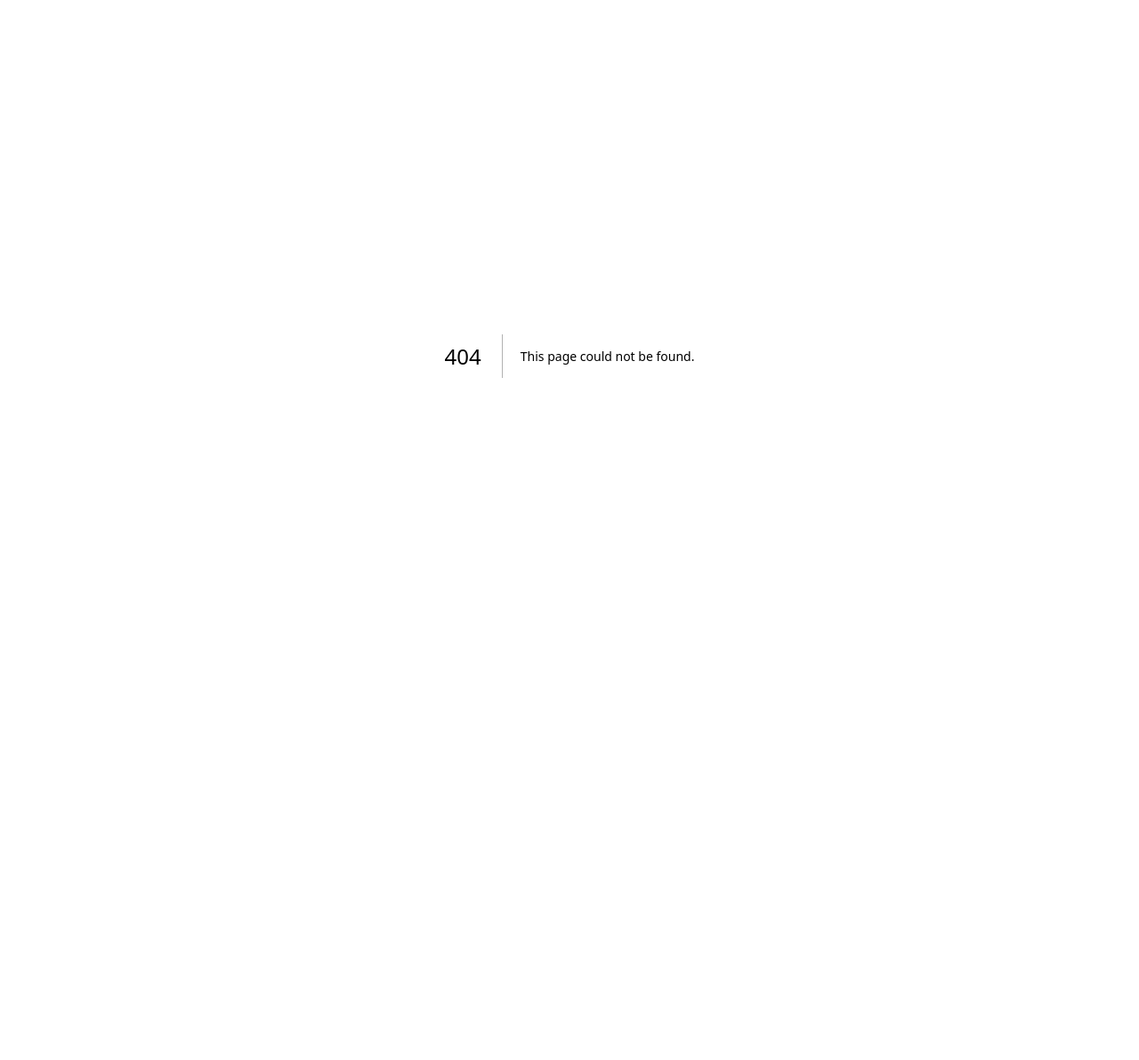
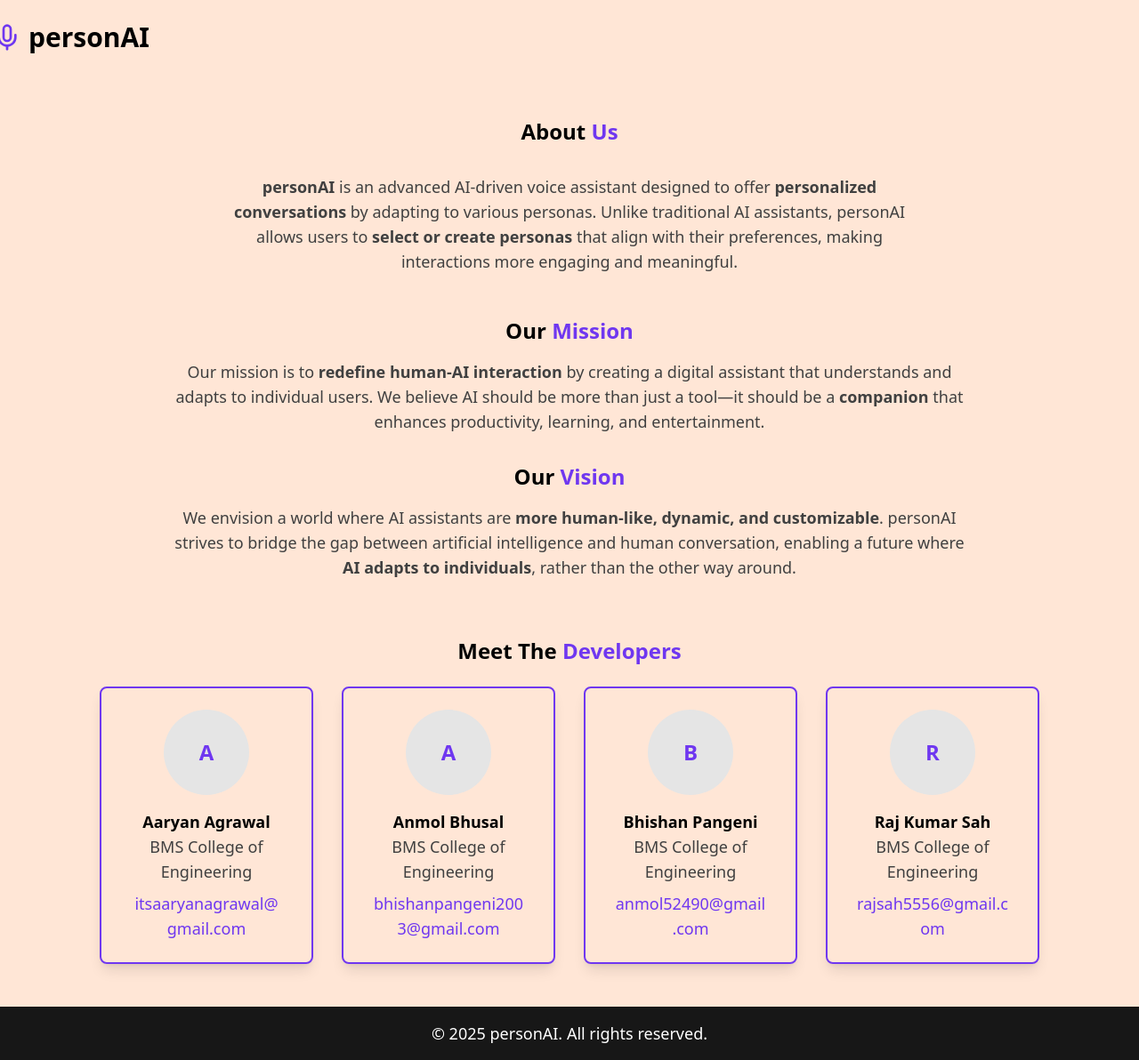
Before and after one commit to code-razz/personaAI, a Next.js app in the folder client/: page /about in a window 1280 px wide. Before the commit this address had no page. Shown: the whole page at 89% size. Before the commit the page ends 800 px from the top, so only its background shows below. Built offline with nearby package versions, Linux system fonts and the light colour scheme.

Commit message:
Added and Edited to make new UI

```diff
--- /dev/null
+++ b/client/src/components/Logo.tsx
@@ -0,0 +1,17 @@
+import React from 'react'
+
+function Logo() {
+  return (
+    <div className="flex items-center gap-2 -ml-6">
+    {/* Logo */}
+    <svg xmlns="http://www.w3.org/2000/svg" width="32" height="32" viewBox="0 0 24 24" fill="none" stroke="currentColor" strokeWidth="2" strokeLinecap="round" strokeLinejoin="round" className="text-prim">
+      <path d="M12 2a3 3 0 0 0-3 3v7a3 3 0 0 0 6 0V5a3 3 0 0 0-3-3Z"></path>
+      <path d="M19 10v2a7 7 0 0 1-14 0v-2"></path>
+      <line x1="12" x2="12" y1="19" y2="22"></line>
+    </svg>
+    <span className="text-3xl font-bold text-black">personAI</span>
+  </div>
+  )
+}
+
+export default Logo
--- a/client/src/components/chat/ChatMessage.tsx
+++ b/client/src/components/chat/ChatMessage.tsx
@@ -18,15 +18,15 @@ export const ChatMessage = ({
     <div className={`flex flex-col gap-1 ${hideName ? "pt-0" : "pt-6"}`}>
       {!hideName && (
         <div
-          className={` font-bold text-lg text-${
+          className={`text-lg text-${
             isSelf ? "gray-800" : accentColor + "-900 text-ts-" + accentColor
-          } uppercase text-xs`}
+          } uppercase text-s`}
         >
           {name}
         </div>
       )}
       <div
-        className={`pr-4 text-${isSelf ? "stone-500" : accentColor + "-700"} text-sm ${
+        className={`font-medium pr-4 text-${isSelf ? "stone-500" : accentColor + "-800"} text-s ${
           isSelf ? "" : `drop-shadow-[0_1px_2px_rgba(${accentColor},0.3)]`
         } whitespace-pre-line`}
       >
--- a/client/src/components/config/ConfigurationPanelItem.tsx
+++ b/client/src/components/config/ConfigurationPanelItem.tsx
@@ -15,9 +15,9 @@ export const ConfigurationPanelItem: React.FC<ConfigurationPanelItemProps> = ({
   deviceSelectorKind,
 }) => {
   return (
-    <div className="w-full text-black py-4 border-b border-b-gray-800 font-bold relative">
+    <div className="w-full text-black pb-2 border-b border-b-gray-800 font-bold relative">
       <div className="flex flex-row justify-between items-center px-4 text-xs uppercase tracking-wider">
-        <h3>{title}</h3>
+        <p className="text-lg">{title}</p>
         {deviceSelectorKind && (
           <span className="flex flex-row gap-2">
             <TrackToggle
@@ -32,7 +32,7 @@ export const ConfigurationPanelItem: React.FC<ConfigurationPanelItemProps> = ({
           </span>
         )}
       </div>
-      <div className="px-4 py-2 text-xs text-gray-700 leading-normal font-semibold">
+      <div className="px-4 py-2 text-s text-gray-800 leading-normal font-medium">
         {children}
       </div>
     </div>
--- a/client/src/components/config/NameValueRow.tsx
+++ b/client/src/components/config/NameValueRow.tsx
@@ -13,7 +13,7 @@ export const NameValueRow: React.FC<NameValueRowProps> = ({
 }) => {
   return (
     <div className="flex flex-row w-full items-baseline text-sm">
-      <div className="grow shrink-0 text-gray-500">{name}</div>
+      <div className="grow shrink-0 text-gray-700">{name}</div>
       <div className={`text-xs shrink text-${valueColor} text-right`}>
         {value}
       </div>
--- a/client/src/components/playground/Playground.tsx
+++ b/client/src/components/playground/Playground.tsx
@@ -63,7 +63,18 @@ export default function Playground({
   //   }
   // }, [router.query.persona]);
   const router = useRouter();
-  const [persona, setPersona] = useState(null);
+  // const [persona, setPersona] = useState(null);
+  const [persona, setPersona] = useState({
+    // type:"",
+    persona_name: "",
+    sex: "",
+    traits: "",
+    tone: "",
+    purpose: "",
+    response_type: "",
+    backstory: "",
+    // avatar:"",
+  });
 
   useEffect(() => {
     if (router.query.persona) {
@@ -286,7 +297,7 @@ export default function Playground({
       <div className="flex flex-col gap-4 h-full w-full items-start overflow-y-auto">
         {config.description && (
           <ConfigurationPanelItem title="Description">
-            This is PersonaAI assistant by team MO:Mo:. It is an advanced personality and background story based customizable voice assistant which can do conversation in real time.
+            This is <span className="font-bold">personAI</span> assistant by team MO:MO. It is an advanced personality and background story based customizable voice assistant which can do conversation in real time.
           </ConfigurationPanelItem>
         )}
 
@@ -500,7 +511,7 @@ export default function Playground({
   return (
     <>
       <PlaygroundHeader
-        title="Persona AI by Team MO:MO"
+        title=""
         logo={logo}
         githubLink={config.github_link}
         height={headerHeight}
@@ -545,20 +556,18 @@ export default function Playground({
           <PlaygroundTile
             title="Chat"
             className="h-full grow basis-1/4 hidden lg:flex w-full"
+            persona_name={persona?.persona_name}
           >
             {chatTileContent}
           </PlaygroundTile>
         )}
         <PlaygroundTile
           padding={false}
-          backgroundColor="red-200"
+          backgroundColor="red"
           className="h-full w-full basis-1/4 items-start overflow-y-auto hidden max-w-[480px] lg:flex"
           childrenClassName="h-full grow items-start"
         >
           {settingsTileContent}
-          <p>
-            {room?.localParticipant?.identity}
-          </p>
         </PlaygroundTile>
       </div>
     </>
--- a/client/src/components/playground/PlaygroundHeader.tsx
+++ b/client/src/components/playground/PlaygroundHeader.tsx
@@ -5,6 +5,7 @@ import { useConfig } from "@/hooks/useConfig";
 import { ConnectionState } from "livekit-client";
 import { ReactNode } from "react";
 import Link from 'next/link';
+import Logo from "../Logo";
 
 
 type PlaygroundHeader = {
@@ -36,9 +37,10 @@ export const PlaygroundHeader = ({
     >
       <div className="flex items-center gap-3 basis-2/3">
         <div className="flex lg:basis-1/2">
-        <Link href="/">
+        <Link href="/" className="ml-5">
           {/* If logo is passed, render it, otherwise render the default LKLogo component */}
-          {logo ?? <LKLogo />}
+          {/* {logo ?? <LKLogo />} */}
+          <Logo />
         </Link>
 
         </div>
--- a/client/src/components/playground/PlaygroundTile.tsx
+++ b/client/src/components/playground/PlaygroundTile.tsx
@@ -10,6 +10,7 @@ type PlaygroundTileProps = {
   childrenClassName?: string;
   padding?: boolean;
   backgroundColor?: string;
+  persona_name?: string;
 };
 
 export type PlaygroundTab = {
@@ -29,6 +30,7 @@ export const PlaygroundTile: React.FC<PlaygroundTileProps> = ({
   childrenClassName,
   padding = true,
   backgroundColor = "transparent",
+  persona_name,
 }) => {
   const contentPadding = padding ? 4 : 0;
   return (
@@ -37,12 +39,12 @@ export const PlaygroundTile: React.FC<PlaygroundTileProps> = ({
     >
       {title && (
         <div
-          className="font-bold flex items-center justify-center text-xs uppercase py-2 border-b border-b-gray-800 tracking-wider"
+          className="font-bold flex items-center justify-center text-lg uppercase py-2 border-b border-b-gray-800 tracking-wider"
           style={{
             height: `${titleHeight}px`,
           }}
         >
-          <h2>{title}</h2>
+          <h2>{persona_name}</h2>
         </div>
       )}
       <div
--- a/client/src/pages/Page.tsx
+++ b/client/src/pages/Page.tsx
@@ -35,7 +35,7 @@ const PersonAILanding: React.FC = () => {
         />
       </Head>
 
-      <div className="bg-white text-gray-900 min-h-screen flex flex-col">
+      <div className="bg-base text-gray-900 min-h-screen flex flex-col">
         {/* Header */}
         <header className="container mx-auto py-6 px-4 flex justify-between items-center">
           {/* Logo moved slightly left */}
@@ -61,10 +61,10 @@ const PersonAILanding: React.FC = () => {
 
           {/* Navigation moved to the right */}
           <nav className="flex gap-6">
-            <a href="#features" className="text-sm text-gray-500 hover:text-primary transition-colors">
+            <a href="#features" className="text-lg text-gray-700 font-bold hover:text-primary transition-colors">
               Features
             </a>
-            <a href="#contact" className="text-sm text-gray-500 hover:text-primary transition-colors">
+            <a href="#contact" className="text-lg text-gray-700 font-bold hover:text-primary transition-colors">
               Contact
             </a>
           </nav>
@@ -72,42 +72,52 @@ const PersonAILanding: React.FC = () => {
 
         <main className="flex-1">
           {/* Hero Section */}
-          <section className="py-20 md:py-32 container mx-auto px-4 text-center">
+          <div className="">
+            <section
+            className="h-screen p-20 container mx-auto px-4 text-center"
+            style={{
+              backgroundImage: "url('/robot.png')",
+              backgroundSize: "cover",
+              backgroundPosition: "center top 150px",
+              backgroundRepeat: "no-repeat",
+            }}
+            >
               <h1 className="text-5xl md:text-7xl font-bold tracking-tight mb-6">
-              Meet <span className="text-primary">personAI</span>
+                Meet <span className="text-prim">personAI</span>
               </h1>
-            <p className="text-2xl md:text-3xl text-gray-500 max-w-2xl mx-auto mb-10">
+              <p className="text-2xl md:text-3xl text-gray-700 max-w-2xl mx-auto mb-10">
                 Your personal AI voice assistant with a unique persona tailored to your preferences.
               </p>
               <div className="flex flex-col sm:flex-row gap-4 justify-center">
                 <button
                 onClick={() => router.push("/form1")}
-              className="px-6 py-3 bg-primary text-white rounded-md font-medium"
+                className="px-6 py-3 bg-prim text-white rounded-md font-medium"
                 >
                   Try personAI
                 </button>
                 <button className="px-6 py-3 border border-gray-300 rounded-md font-medium">Learn More</button>
               </div>
             </section>
+          </div>
 
           {/* Features Section */}
-          <section id="features" className="py-20 bg-gray-50">
+          <section id="features" className="py-20 bg-gray-50 rounded-3xl m-10 mt-0 mb-2">
             <div className="container mx-auto px-4">
-              <h2 className="text-4xl font-bold text-center mb-12">Why Choose personAI?</h2>
+              <h2 className="text-4xl font-bold text-center mb-12">Why Choose <span className="text-prim">personAI</span>?</h2>
               <div className="grid md:grid-cols-3 gap-8">
-                <div className="bg-white p-6 rounded-lg border shadow-sm">
+                <div className="bg-base p-6 rounded-lg border shadow-sm">
                   <h3 className="text-2xl font-medium mb-2">Personalized Experience</h3>
                   <p className="text-lg text-gray-500">
                     Create custom personas that match your preferences and communication style.
                   </p>
                 </div>
-                <div className="bg-white p-6 rounded-lg border shadow-sm">
+                <div className="bg-base p-6 rounded-lg border shadow-sm">
                   <h3 className="text-2xl font-medium mb-2">Advanced AI</h3>
                   <p className="text-lg text-gray-500">
                     Powered by cutting-edge voice recognition and natural language processing.
                   </p>
                 </div>
-                <div className="bg-white p-6 rounded-lg border shadow-sm">
+                <div className="bg-base p-6 rounded-lg border shadow-sm">
                   <h3 className="text-2xl font-medium mb-2">Secure & Private</h3>
                   <p className="text-lg text-gray-500">
                     Your data stays private with end-to-end encryption and secure AI models.
--- /dev/null
+++ b/client/src/pages/about.tsx
@@ -0,0 +1,93 @@
+import Logo from "@/components/Logo";
+import Head from "next/head";
+import Link from "next/link";
+
+export default function About() {
+  const currentYear = new Date().getFullYear();
+
+  const developers = [
+    { name: "Aaryan Agrawal", email: "itsaaryanagrawal@gmail.com" },
+    { name: "Anmol Bhusal", email: "bhishanpangeni2003@gmail.com" },
+    { name: "Bhishan Pangeni", email: "anmol52490@gmail.com" },
+    { name: "Raj Kumar Sah", email: "rajsah5556@gmail.com" },
+  ];
+
+  return (
+    <>
+      <Head>
+        <title>personAI - About Us</title>
+        <meta name="description" content="Learn more about personAI and the developers behind it." />
+        <meta name="viewport" content="width=device-width, initial-scale=1.0" />
+      </Head>
+
+      <div className="bg-base text-gray-900 min-h-screen flex flex-col font-sans">
+        {/* Header */}
+        <header className="container mx-auto py-6 px-4 flex justify-between items-center">
+            <Link href="/">
+                <Logo/>
+            </Link>
+        </header>
+
+        {/* Main Content */}
+        <main className="flex-1 flex flex-col items-center px-6 py-12">
+          <h1 className="text-2xl font-bold mb-8">
+            <span className="text-black">About</span> <span className="text-prim">Us</span>
+          </h1>
+
+          {/* About personAI */}
+          <p className="text-lg text-gray-700 text-center max-w-3xl">
+            <b>personAI</b> is an advanced AI-driven voice assistant designed to offer <b>personalized conversations</b> by adapting to various personas. Unlike traditional AI assistants, personAI allows users to <b>select or create personas</b> that align with their preferences, making interactions more engaging and meaningful.
+          </p>
+
+          <div className="mt-12 max-w-4xl text-center space-y-8">
+            {/* Our Mission */}
+            <div>
+              <h2 className="text-2xl font-bold mb-4">
+                <span className="text-black">Our</span> <span className="text-prim">Mission</span>
+              </h2>
+              <p className="text-lg text-gray-700">
+                Our mission is to <b>redefine human-AI interaction</b> by creating a digital assistant that understands and adapts to individual users. We believe AI should be more than just a tool—it should be a <b>companion</b> that enhances productivity, learning, and entertainment.
+              </p>
+            </div>
+
+            {/* Our Vision */}
+            <div>
+              <h2 className="text-2xl font-bold mb-4">
+                <span className="text-black">Our</span> <span className="text-prim">Vision</span>
+              </h2>
+              <p className="text-lg text-gray-700">
+                We envision a world where AI assistants are <b>more human-like, dynamic, and customizable</b>. personAI strives to bridge the gap between artificial intelligence and human conversation, enabling a future where <b>AI adapts to individuals</b>, rather than the other way around.
+              </p>
+            </div>
+          </div>
+
+          {/* Developer Section */}
+          <h2 className="text-2xl font-bold mt-16 mb-6">
+            <span className="text-black">Meet The</span> <span className="text-prim">Developers</span>
+          </h2>
+          <div className="grid grid-cols-1 sm:grid-cols-2 md:grid-cols-2 lg:grid-cols-4 gap-8">
+            {developers.map((dev) => (
+              <div key={dev.name} className="border-2 border-prim p-6 rounded-lg shadow-lg text-center w-60">
+              <div className="w-24 h-24 bg-gray-200 rounded-full mx-auto flex items-center justify-center text-2xl font-bold text-prim">
+                {dev.name.charAt(0)}
+              </div>
+              <p className="mt-4 text-lg font-bold text-black">{dev.name}</p>
+              <p className="text-gray-700 text-lg">BMS College of Engineering</p>
+              {/* Email Section with Proper Wrapping */}
+              <p className="text-prim mt-2 text-lg break-words w-full px-2">
+                {dev.email}
+              </p>
+            </div>
+
+            ))}
+          </div>
+        </main>
+
+        {/* Footer */}
+        <footer className="py-4 bg-gray-900 text-white text-center w-full">
+          <p className="text-lg">© {currentYear} personAI. All rights reserved.</p>
+        </footer>
+      </div>
+    </>
+  );
+}
--- a/client/src/pages/form1.jsx
+++ b/client/src/pages/form1.jsx
@@ -1,6 +1,8 @@
 import { useState } from "react";
 import { useRouter } from "next/router";
 import Head from "next/head";
+import Link from "next/link";
+
 
 export default function PersonaSelection() {
   const [showForm, setShowForm] = useState(false);
@@ -120,28 +122,27 @@ export default function PersonaSelection() {
         <meta name="viewport" content="width=device-width, initial-scale=1.0" />
       </Head>
 
-      <div className="bg-white text-gray-900 min-h-screen flex flex-col font-sans">
+      <div className="bg-base text-gray-900 min-h-screen flex flex-col font-sans">
         {/* Header */}
         <header className="container mx-auto py-6 px-4 flex justify-between items-center">
+          <Link href="/">
             <div className="flex items-center gap-2 -ml-6">
               {/* Logo */}
-            <svg xmlns="http://www.w3.org/2000/svg" width="32" height="32" viewBox="0 0 24 24" fill="none" stroke="currentColor" strokeWidth="2" strokeLinecap="round" strokeLinejoin="round" className="text-[#8B5CF6]">
+              <svg xmlns="http://www.w3.org/2000/svg" width="32" height="32" viewBox="0 0 24 24" fill="none" stroke="currentColor" strokeWidth="2" strokeLinecap="round" strokeLinejoin="round" className="text-prim">
                 <path d="M12 2a3 3 0 0 0-3 3v7a3 3 0 0 0 6 0V5a3 3 0 0 0-3-3Z"></path>
                 <path d="M19 10v2a7 7 0 0 1-14 0v-2"></path>
                 <line x1="12" x2="12" y1="19" y2="22"></line>
               </svg>
               <span className="text-3xl font-bold text-black">personAI</span>
             </div>
-          <nav className="flex gap-6">
-            <a href="/" className="text-sm text-gray-500 hover:text-[#8B5CF6] transition">Home</a>
-          </nav>
+          </Link>
         </header>
 
         <main className="flex-1 flex flex-col items-center overflow-y-auto pb-24 px-6">
           {!showForm ? (
             <>
               <h1 className="text-4xl font-bold mb-8">
-                <span className="text-black">Choose Your</span> <span className="text-[#8B5CF6]">Persona</span>
+                <span className="text-black">Choose Your</span> <span className="text-prim">Persona</span>
               </h1>
 
               {/* Persona Cards */}
@@ -155,13 +156,13 @@ export default function PersonaSelection() {
                     <button
                       key={p.type}
                       onClick={() => handlePrebuiltSelection(p.type)}
-                      className="persona-card border-2 border-[#8B5CF6] bg-white w-72 h-96 p-6 rounded-lg flex flex-col items-center transition hover:scale-105"
+                      className="persona-card border-2 border-prim bg-white w-72 h-96 p-6 rounded-lg flex flex-col items-center transition hover:scale-105"
                     >
                       <div className="w-full h-72 rounded-lg bg-gray-200 flex items-center justify-center">
                         <img src={p.avatar} alt={p.persona_name} className="w-5/6 h-5/6 object-cover rounded-lg" />
                       </div>
                       <p className="mt-4 text-xl font-bold">
-                        <span className="text-black">{firstPart}</span> <span className="text-[#8B5CF6]">{lastWord}</span>
+                        <span className="text-black">{firstPart}</span> <span className="text-prim">{lastWord}</span>
                       </p>
                     </button>
                   );
@@ -170,13 +171,13 @@ export default function PersonaSelection() {
                 {/* Custom Persona Card */}
                 <button
                   onClick={handleCustomSelection}
-                  className="persona-card border-2 border-[#8B5CF6] bg-white w-72 h-96 p-6 rounded-lg flex flex-col items-center transition hover:scale-105"
+                  className="persona-card border-2 border-prim bg-white w-72 h-96 p-6 rounded-lg flex flex-col items-center transition hover:scale-105"
                 >
                   <div className="w-full h-72 rounded-lg bg-gray-200 flex items-center justify-center">
-                    <span className="text-7xl font-bold text-[#8B5CF6]">+</span>
+                    <span className="text-7xl font-bold text-prim">+</span>
                   </div>
                   <p className="mt-4 text-xl font-bold">
-                    <span className="text-black">Custom</span> <span className="text-[#8B5CF6]">Persona</span>
+                    <span className="text-black">Custom</span> <span className="text-prim">Persona</span>
                   </p>
                 </button>
               </div>
@@ -184,9 +185,9 @@ export default function PersonaSelection() {
             </>
           ) : (
             /* Custom Persona Form */
-            <form onSubmit={handleSubmit} className="w-full max-w-lg bg-white p-8 rounded-lg shadow-lg border-2 border-[#8B5CF6]">
+            <form onSubmit={handleSubmit} className="w-full max-w-lg bg-white p-8 rounded-lg shadow-lg border-2 border-prim">
               <h1 className="text-4xl font-bold mb-8">
-                <span className="text-black">Create</span> <span className="text-[#8B5CF6]">Persona</span>
+                <span className="text-black">Create</span> <span className="text-prim">Persona</span>
               </h1>
               <div className="space-y-5">
                 {[
@@ -207,7 +208,7 @@ export default function PersonaSelection() {
                       onChange={handleInputChange}
                       placeholder={placeholder}
                       required
-                      className="w-full px-4 py-2 border border-gray-300 rounded-lg focus:outline-none focus:ring-2 focus:ring-[#8B5CF6]"
+                      className="w-full px-4 py-2 border border-gray-300 rounded-lg focus:outline-none focus:ring-2 focus:ring-prim"
                     />
                   </div>
                 ))}
@@ -217,7 +218,7 @@ export default function PersonaSelection() {
                 <button type="button" onClick={() => setShowForm(false)} className="px-6 py-3 border border-gray-500 text-gray-700 rounded-md font-medium hover:bg-gray-100 transition">
                   Back
                 </button>
-                <button type="submit" className="px-6 py-3 bg-[#8B5CF6] text-white rounded-md font-medium hover:bg-purple-700 transition">
+                <button type="submit" className="px-6 py-3 bg-prim text-white rounded-md font-medium hover:bg-purple-700 transition">
                   Save Persona
                 </button>
               </div>
--- a/client/src/pages/home.tsx
+++ b/client/src/pages/home.tsx
@@ -84,7 +84,7 @@ import {
           <meta property="og:image:height" content="630" />
           <link rel="icon" href="/favicon.ico" />
         </Head>
-        <main className="relative flex flex-col justify-center px-4 items-center h-full w-full bg-F5E7DE repeating-square-background">
+        <main className="relative flex flex-col justify-center px-4 items-center h-full w-full bg-base repeating-square-background">
           <AnimatePresence>
             {toastMessage && (
               <motion.div
--- a/client/tailwind.config.js
+++ b/client/tailwind.config.js
@@ -59,8 +59,11 @@ module.exports = {
       black: colors.black,
       white: colors.white,
       gray: colors.neutral,
-      base: "#F5E7DE",
+      base: "#ffe6d6",
+      base_2: "#ffd6bd",
+      base_3: "#F5E7DE",
       accent: "#F2BFA4",
+      prim: "#6f37f0",
       ...customColors
     },
     extend: {
```
Lines whose indentation alone changed are shown as unchanged.
